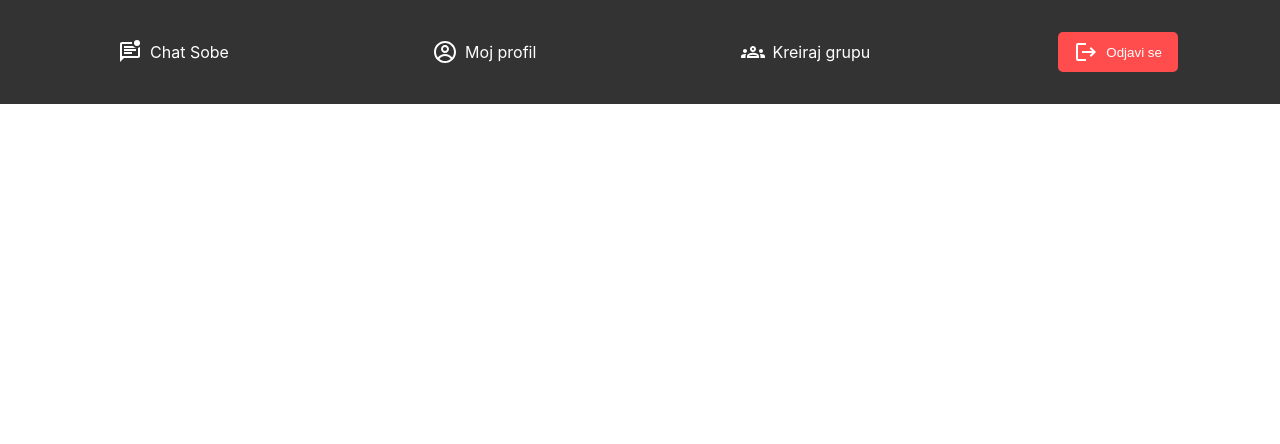
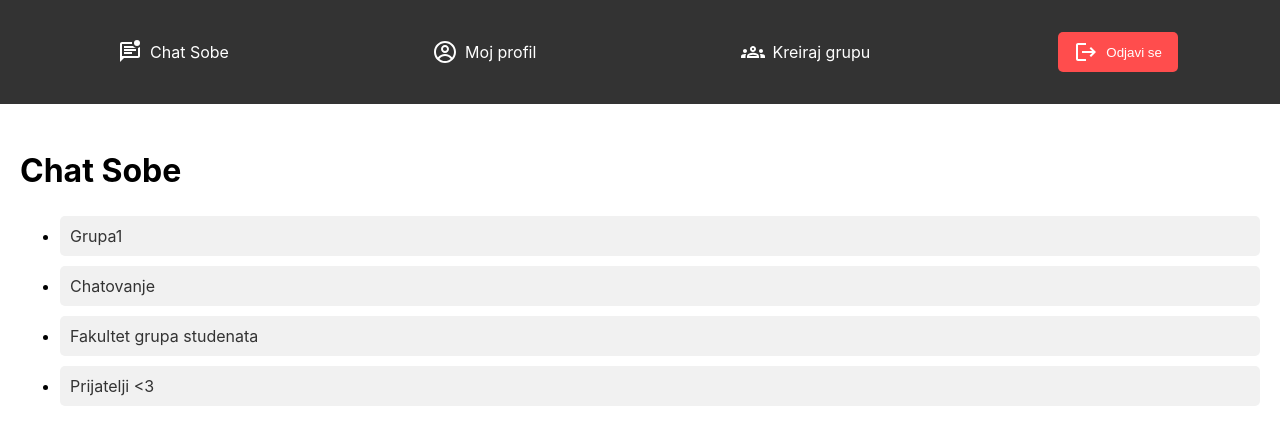
Before and after one commit to elab-development/internet-tehnologije-2024-projekat-chataplikacija_2022_1089, a React (Create React App) app in the folder react_chat_app/: page /chatrooms in a window 1280 px wide. Shown: the top 444 px of the page. Built offline with nearby package versions, Linux system fonts and the light colour scheme.

Commit message:
Dodavanje sranice ChatRooms

```diff
--- a/react_chat_app/src/App.js
+++ b/react_chat_app/src/App.js
@@ -3,10 +3,23 @@ import { Route, Routes, useLocation } from 'react-router-dom';
 import Register from './components/Register';
 import Login from './components/Login';
 import Navbar from "./components/NavBar";
-
+import ChatRooms from "./components/ChatRooms";
+import { useState } from "react";
 
 function App() {
   const location = useLocation();
+
+  const [rooms, setRooms] = useState(() => {
+    const savedRooms = localStorage.getItem("rooms");
+    return savedRooms ? JSON.parse(savedRooms) : [
+      { id: 1, name: "Grupa1" },
+      { id: 2, name: "Chatovanje" },
+      { id: 3, name: "Fakultet grupa studenata" },
+      { id: 4, name: "Prijatelji <3" }
+    ];
+  });
+
+
   return (
     <div>
       {(location.pathname !== "/login" && location.pathname !== "/register" && location.pathname !== "/") && <Navbar /> }
@@ -15,6 +28,7 @@ function App() {
         <Route path="/" element={<Register />} />
         <Route path="/login" element={<Login />} />
         <Route path="/register" element={<Register />} />
+        <Route path="/chatrooms" element={<ChatRooms rooms={rooms} />} />
       </Routes>
     </div>
   );
--- /dev/null
+++ b/react_chat_app/src/components/ChatRooms.js
@@ -0,0 +1,24 @@
+import React from "react";
+import { Link } from "react-router-dom";
+import "../styles/ChatRooms.css";
+
+// Sadržaj za chat sobe
+const ChatRooms = ({rooms}) => {
+
+  return (
+    <div className="chat-rooms">
+      <h2>Chat Sobe</h2>
+      <ul>
+        {rooms.map((room) => (
+          <li key={room.id}>
+            <Link to={`/chat/${room.id}`} className="chat-room">
+              {room.name}
+            </Link>
+          </li>
+        ))}
+      </ul>
+    </div>
+  );
+};
+
+export default ChatRooms;
--- /dev/null
+++ b/react_chat_app/src/styles/ChatRooms.css
@@ -0,0 +1,21 @@
+.chat-rooms {
+    padding: 20px;
+  }
+
+  .chat-rooms h2 {
+    font-size: 2rem;
+  }
+
+  .chat-room {
+    display: block;
+    padding: 10px;
+    margin: 10px 0;
+    background-color: #f1f1f1;
+    border-radius: 5px;
+    text-decoration: none;
+    color: #333;
+  }
+
+  .chat-room:hover {
+    background-color: #ddd;
+  }
```
